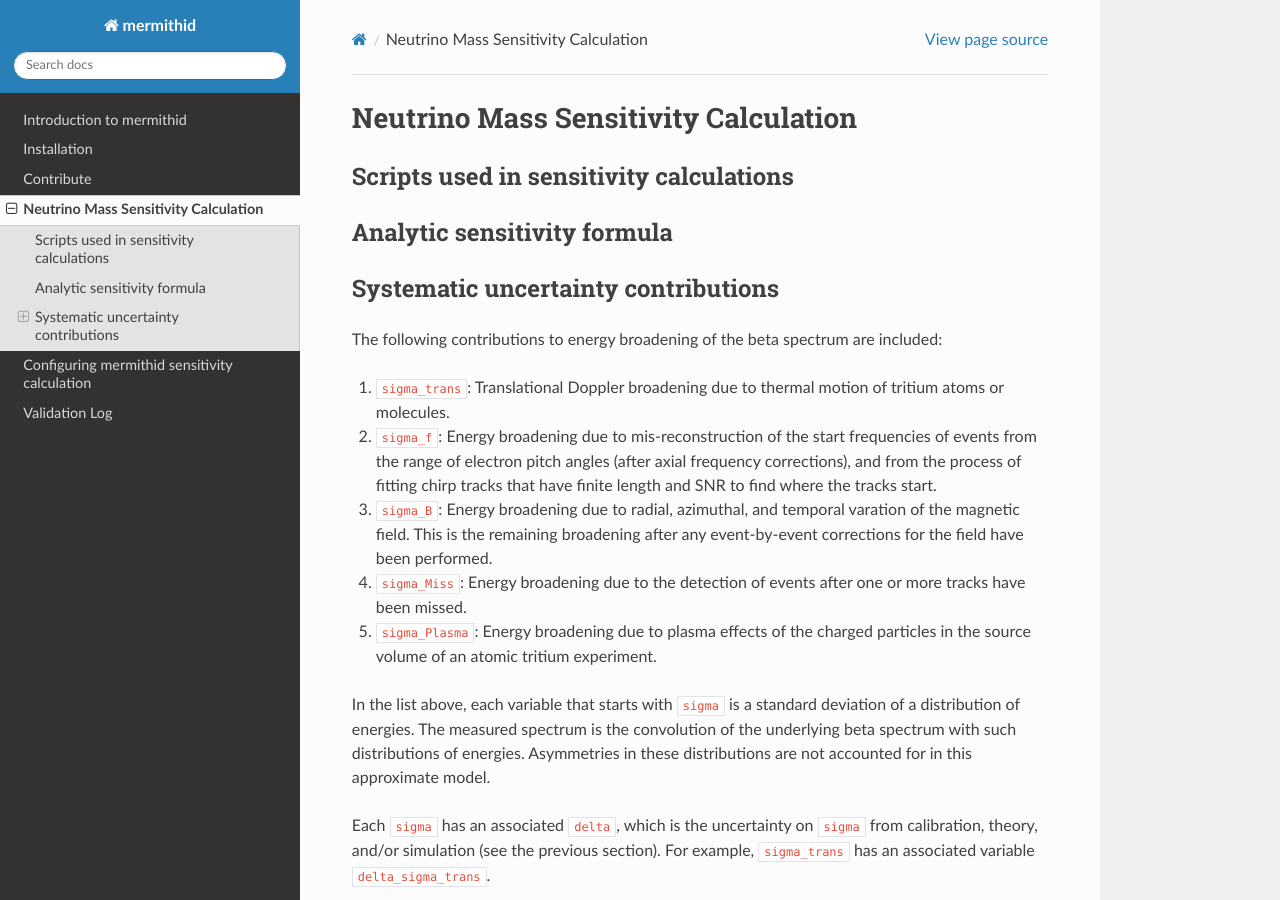
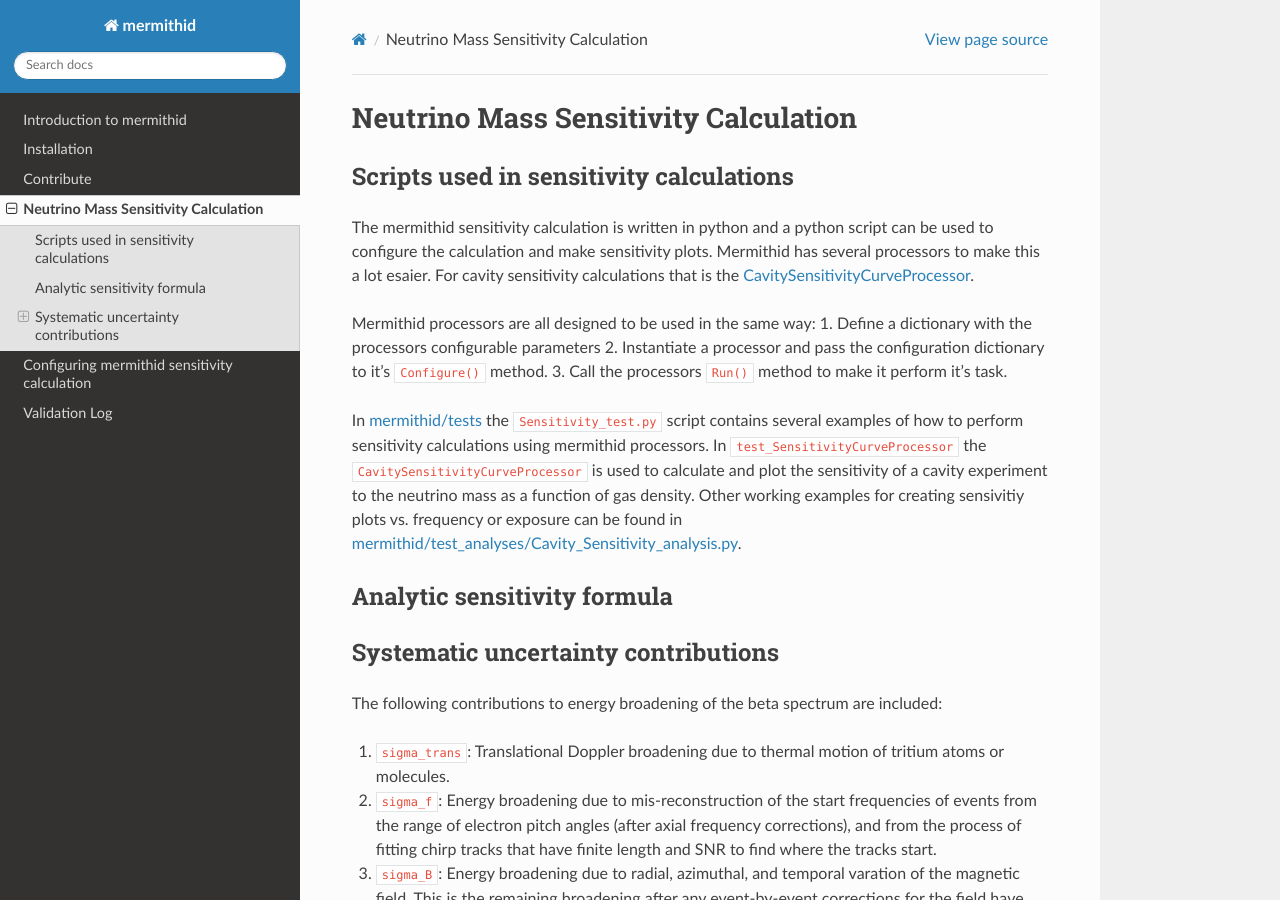
Before and after one commit to project8/mermithid, a Sphinx documentation site: the page built from documentation/sensitivity.rst, in a window 1280 px wide and 900 px high. Built offline with Sphinx 7.4.7 and the Read the Docs theme 2.0.0, drawn with Linux system fonts in a browser that asks for light colours; pages that are not in the unit, such as notebooks, are missing from menus.

Commit message:
added script description. not sure if links work.

```diff
--- a/documentation/sensitivity.rst
+++ b/documentation/sensitivity.rst
@@ -5,6 +5,22 @@ Neutrino Mass Sensitivity Calculation
 
 Scripts used in sensitivity calculations
 ----------------------------------
+
+The mermithid sensitivity calculation is written in python and a python script can be used to configure the calculation and make sensitivity plots.
+Mermithid has several processors to make this a lot esaier. For cavity sensitivity calculations that is the `CavitySensitivityCurveProcessor`_.
+
+.. _CavitySensitivityCurveProcessor: https://github.com/project8/mermithid/blob/feature/sensitivity_curve/mermithid/processors/Sensitivity/CavitySensitivityCurveProcessor.py
+
+Mermithid processors are all designed to be used in the same way:
+1. Define a dictionary with the processors configurable parameters
+2. Instantiate a processor and pass the configuration dictionary to it's ``Configure()`` method.
+3. Call the processors ``Run()`` method to make it perform it's task.
+
+In `mermithid/tests`_ the ``Sensitivity_test.py`` script contains several examples of how to perform sensitivity calculations using mermithid processors. In ``test_SensitivityCurveProcessor`` the ``CavitySensitivityCurveProcessor`` is used to calculate and plot the sensitivity of a cavity experiment to the neutrino mass as a function of gas density.
+Other working examples for creating sensivitiy plots vs. frequency or exposure can be found in `mermithid/test_analyses/Cavity_Sensitivity_analysis.py`_.
+
+.. _mermithid/tests: https://github.com/project8/mermithid/blob/feature/sensitivity_curve/mermithid/tests
+.. _mermithid/test_analyses/Cavity_Sensitivity_analysis.py: https://github.com/project8/mermithid/blob/feature/sensitivity_curve/test_analysis/Cavity_Sensitivity_analysis.py
 
 
 Analytic sensitivity formula
```
